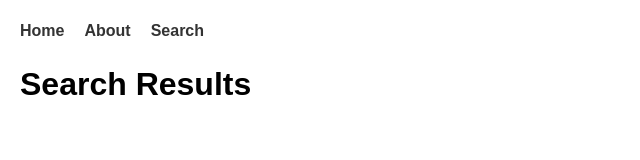
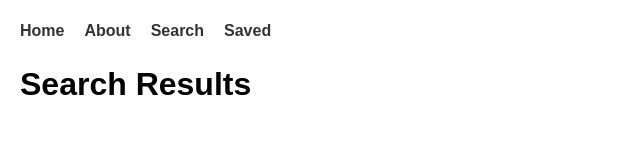
Before and after one commit to JihaadF/EventFinderJF, a plain HTML site: page events.html in a window 1280 px wide. Shown: the full height of the page, 0-640 px from the left. Drawn offline with Linux system fonts and the light colour scheme.

Commit message:
Update events.html

```diff
--- a/events.html
+++ b/events.html
@@ -11,6 +11,7 @@
     <a href="index.html">Home</a>
     <a href="about.html">About</a>
     <a href="events.html">Search</a>
+    <a href="saved.html">Saved</a>
   </nav>
 
   <header>
```
